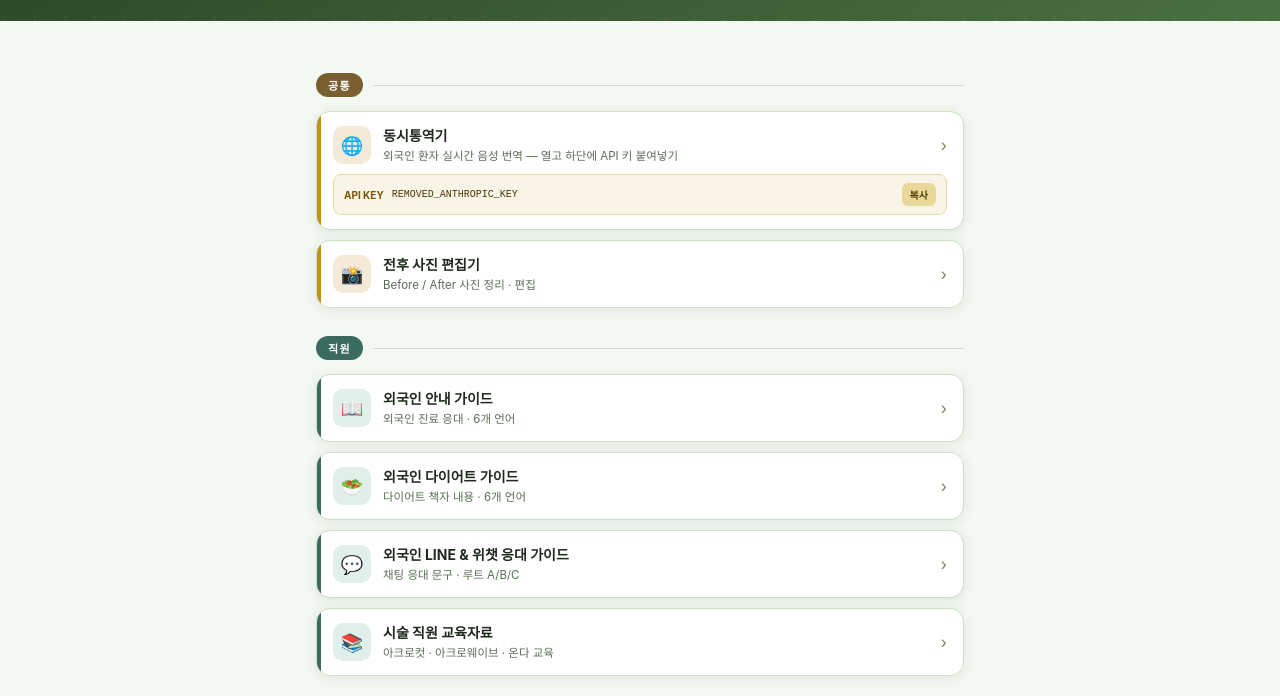
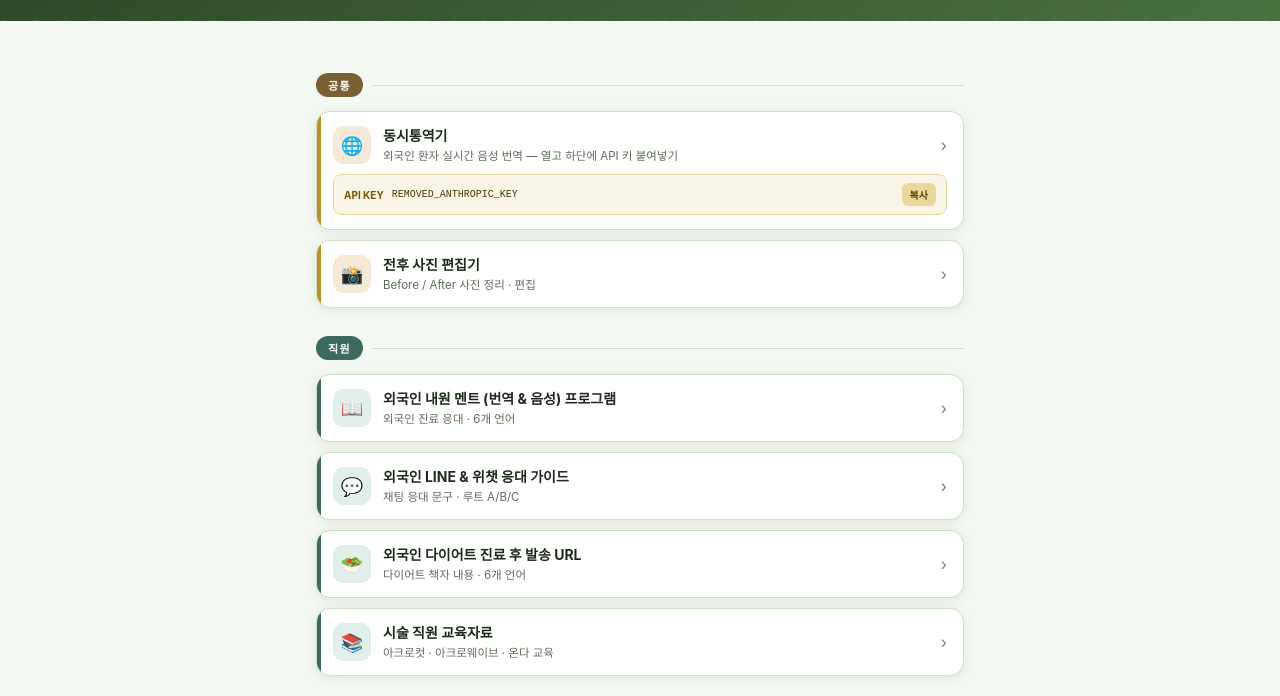
Before and after one commit to acrohani75-dot/acro, a plain HTML site: page acro_links.html in a window 1280 px wide. Shown: the part 104-800 px from the top of the page. Drawn offline with Linux system fonts and the light colour scheme.

Commit message:
Add files via upload

```diff
--- a/acro_links.html
+++ b/acro_links.html
@@ -222,19 +222,8 @@
     <div class="card-inner">
       <div class="card-icon">📖</div>
       <div class="card-text">
-        <div class="card-name">외국인 안내 가이드</div>
+        <div class="card-name">외국인 내원 멘트 (번역 &amp; 음성) 프로그램</div>
         <div class="card-desc">외국인 진료 응대 · 6개 언어</div>
-      </div>
-      <div class="card-arrow">›</div>
-    </div>
-  </a>
-
-  <a class="card staff" href="https://acrohani75-dot.github.io/acro/acro_diet_guide.html" target="_blank">
-    <div class="card-inner">
-      <div class="card-icon">🥗</div>
-      <div class="card-text">
-        <div class="card-name">외국인 다이어트 가이드</div>
-        <div class="card-desc">다이어트 책자 내용 · 6개 언어</div>
       </div>
       <div class="card-arrow">›</div>
     </div>
@@ -246,6 +235,17 @@
       <div class="card-text">
         <div class="card-name">외국인 LINE &amp; 위챗 응대 가이드</div>
         <div class="card-desc">채팅 응대 문구 · 루트 A/B/C</div>
+      </div>
+      <div class="card-arrow">›</div>
+    </div>
+  </a>
+
+  <a class="card staff" href="https://acrohani75-dot.github.io/acro/acro_diet_guide.html" target="_blank">
+    <div class="card-inner">
+      <div class="card-icon">🥗</div>
+      <div class="card-text">
+        <div class="card-name">외국인 다이어트 진료 후 발송 URL</div>
+        <div class="card-desc">다이어트 책자 내용 · 6개 언어</div>
       </div>
       <div class="card-arrow">›</div>
     </div>
```
